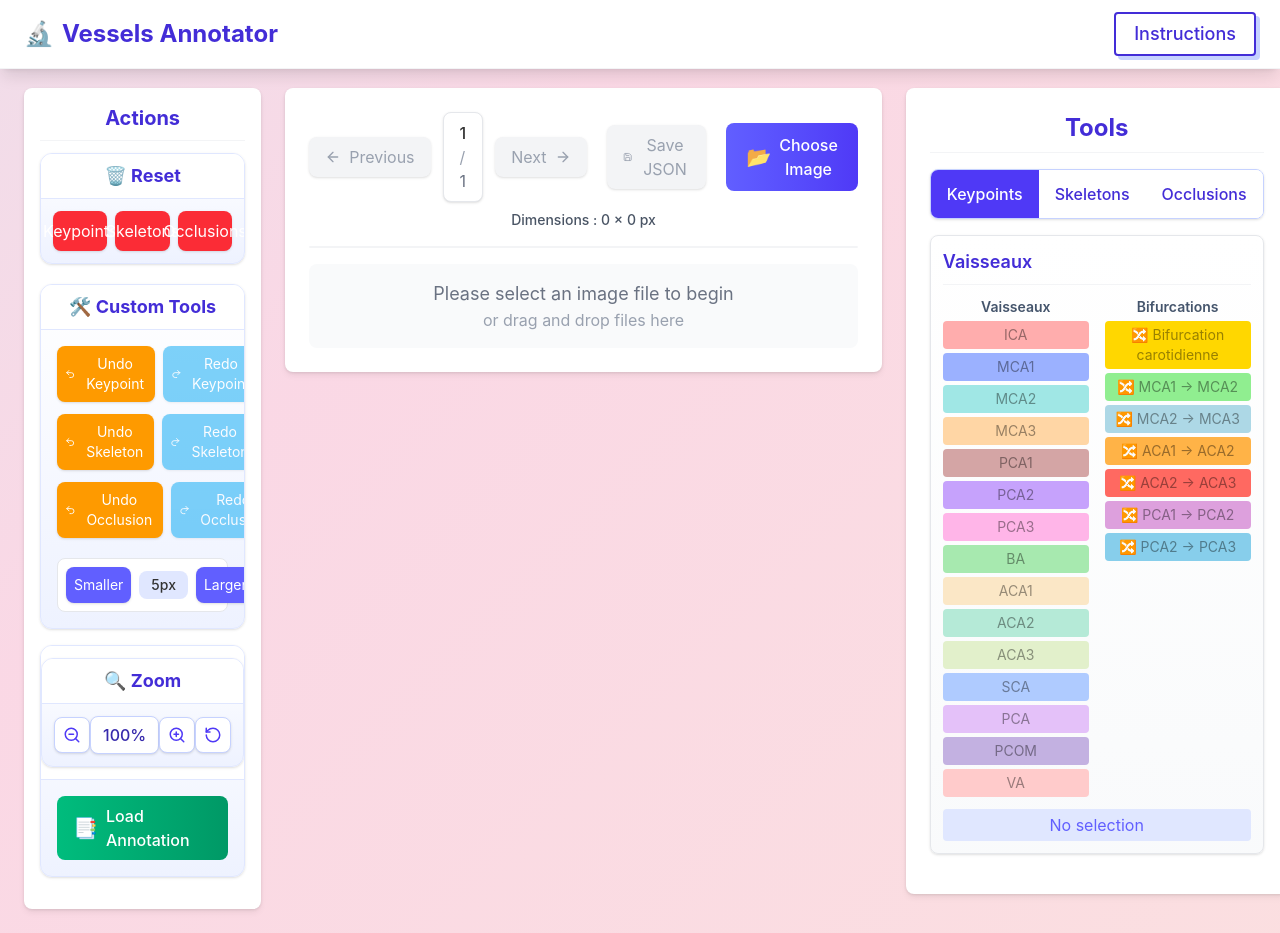
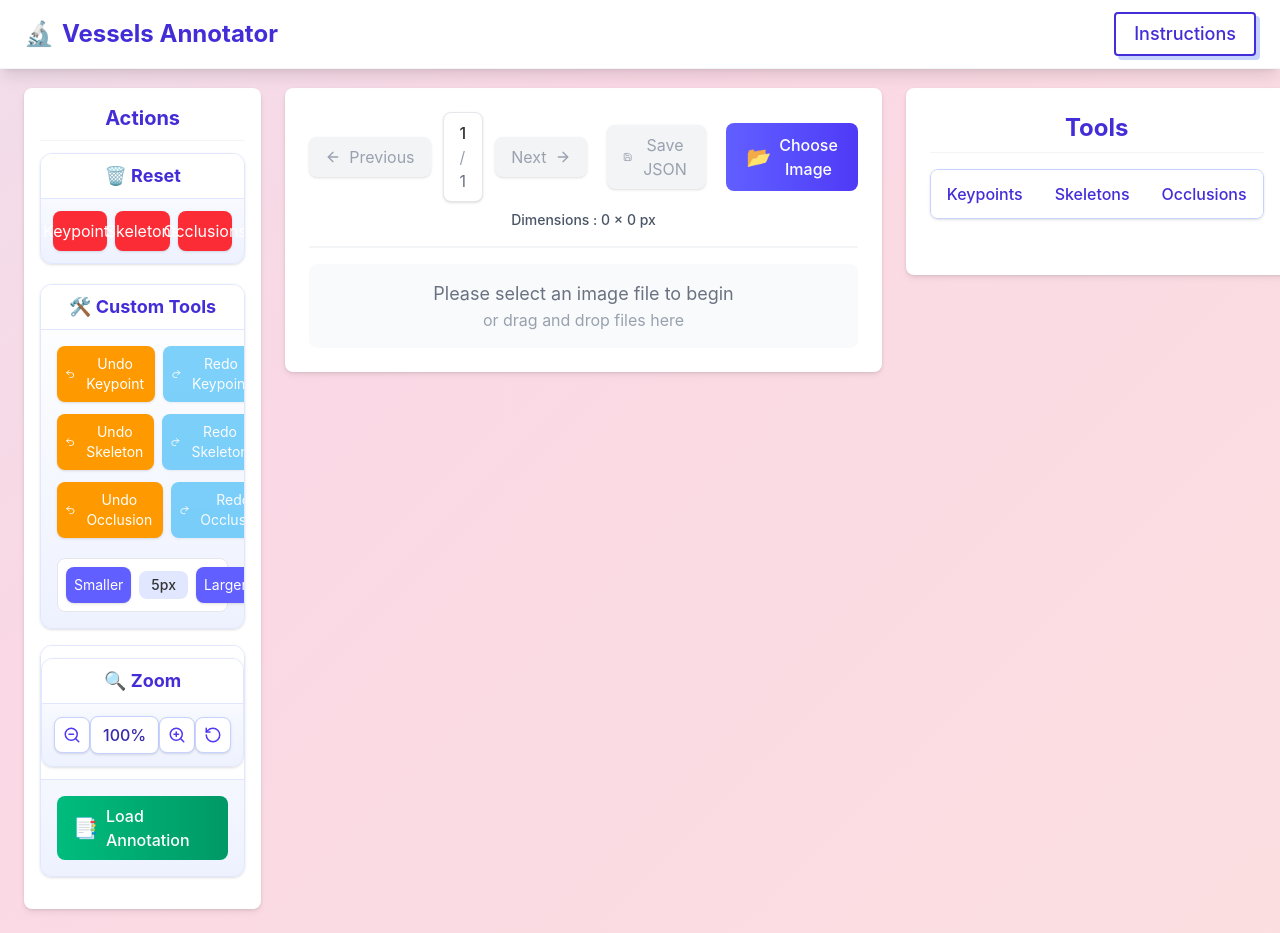
Before and after one commit to IIAS-Research/VTrack, a React (Vite) app: page / in a window 1280 px wide. Built offline with nearby package versions, Linux system fonts and the light colour scheme.

Commit message:
[FIX] bug label par défault carotide

```diff
--- a/src/component/annotator.jsx
+++ b/src/component/annotator.jsx
@@ -18,7 +18,8 @@ export default function DicomAnnotator() {
 
     // Initialize state
     const [currentPage, setCurrentPage] = useState(1);
-    const [selectedKeypointLabel, setSelectedKeypointLabel] = useState("Carotide");
+    const [selectedMode, setSelectedMode] = useState(null);
+    const [selectedKeypointLabel, setSelectedKeypointLabel] = useState(null);
     const [selectedSkeletonLabel, setSelectedSkeletonLabel] = useState(null);
     const [selectedBboxLabel, setSelectedBboxLabel] = useState(null);
     const [keypointSize, setKeypointSize] = useState(5); // Default keypoint size
@@ -490,7 +491,8 @@ export default function DicomAnnotator() {
                         <button
                             className={`flex-1 py-3 px-4 font-medium transition-all duration-200 ${selectedKeypointLabel ? 'bg-indigo-600 text-white' : 'bg-white text-indigo-700 hover:bg-indigo-50'}`}
                             onClick={() => {
-                                setSelectedKeypointLabel("Carotide");
+                                setSelectedMode("keypoint")
+                                setSelectedKeypointLabel(null);
                                 setSelectedSkeletonLabel(null);
                                 setSelectedBboxLabel(null);
                             }}
@@ -500,7 +502,8 @@ export default function DicomAnnotator() {
                         <button
                             className={`flex-1 py-3 px-4 font-medium transition-all duration-200 ${selectedSkeletonLabel ? 'bg-indigo-600 text-white' : 'bg-white text-indigo-700 hover:bg-indigo-50'}`}
                             onClick={() => {
-                                setSelectedSkeletonLabel("Carotide-Carotide");
+                                setSelectedMode("skeleton")
+                                setSelectedSkeletonLabel(null);
                                 setSelectedKeypointLabel(null);
                                 setSelectedBboxLabel(null);
                             }}
@@ -510,7 +513,8 @@ export default function DicomAnnotator() {
                         <button
                             className={`flex-1 py-3 px-4 font-medium transition-all duration-200 ${selectedBboxLabel ? 'bg-indigo-600 text-white' : 'bg-white text-indigo-700 hover:bg-indigo-50'}`}
                             onClick={() => {
-                                setSelectedBboxLabel("Occlusion");
+                                setSelectedMode("bbox")
+                                setSelectedBboxLabel(null);
                                 setSelectedKeypointLabel(null);
                                 setSelectedSkeletonLabel(null);
                             }}
@@ -522,7 +526,7 @@ export default function DicomAnnotator() {
 
                 <div className="mb-4 flex flex-col gap-4">
                     {/* Conditional rendering based on selected mode */}
-                    {selectedKeypointLabel && (
+                    {selectedMode === "keypoint" && (
                         <div className="rounded-lg border border-gray-200 shadow-sm p-3 bg-gradient-to-b from-white to-gray-50">
                             <h4 className="text-lg font-semibold mb-3 text-indigo-700 border-b border-gray-100 pb-2">Vaisseaux</h4>
                             <VesselLabels
@@ -533,7 +537,7 @@ export default function DicomAnnotator() {
                         </div>
                     )}
 
-                    {selectedSkeletonLabel && (
+                    {selectedMode === "skeleton" && (
                         <div className="rounded-lg border border-gray-200 shadow-sm p-3 bg-gradient-to-b from-white to-gray-50">
                             <h4 className="text-lg font-semibold mb-3 text-indigo-700 border-b border-gray-100 pb-2">Squelettes</h4>
                             <SkeletonLabels
@@ -544,7 +548,7 @@ export default function DicomAnnotator() {
                         </div>
                     )}
 
-                    {selectedBboxLabel && (
+                    {selectedMode === "bbox" && (
                         <div className="rounded-lg border border-gray-200 shadow-sm p-3 bg-gradient-to-b from-white to-gray-50">
                             <h4 className="text-lg font-semibold mb-3 text-indigo-700 border-b border-gray-100 pb-2">Occlusions</h4>
                             <BboxLabels
```
